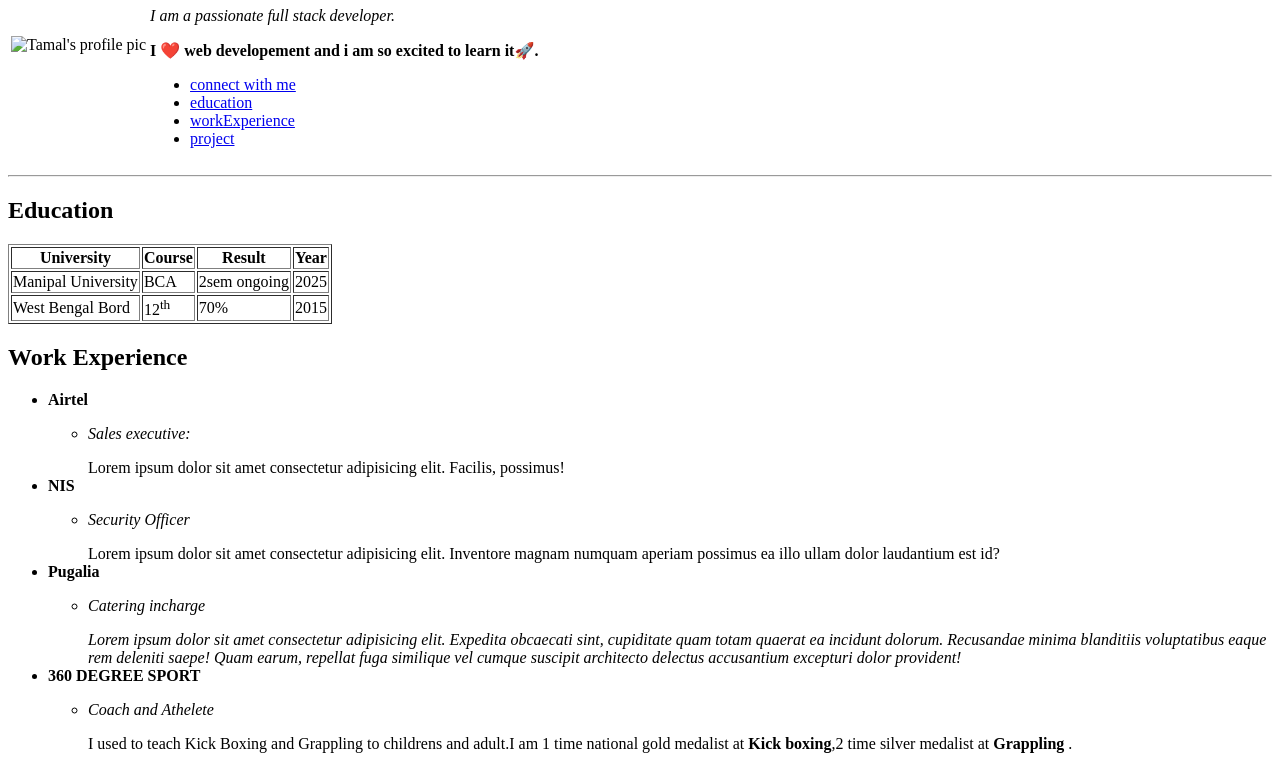
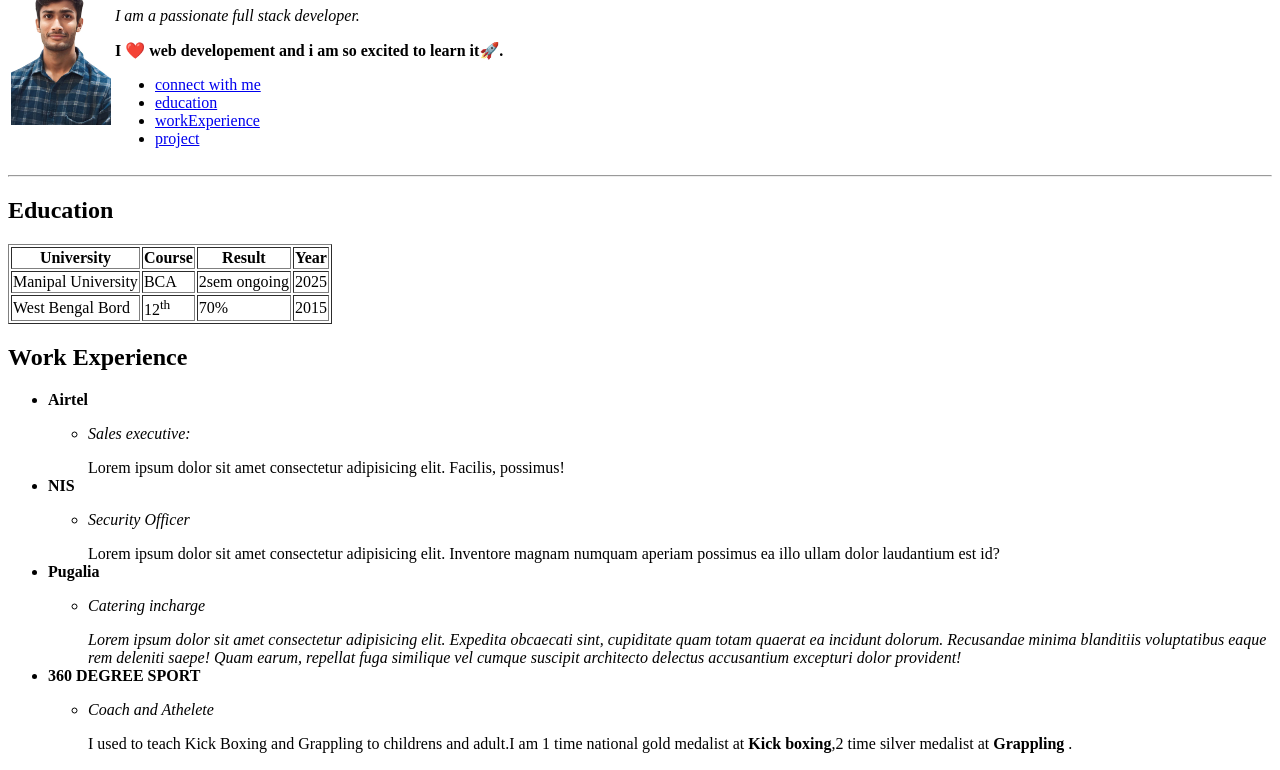
Before and after one commit to tamalSorkhel98/myResume, a plain HTML site: page index.html in a window 1280 px wide. Shown: the part 84-854 px from the top of the page. Drawn offline with Linux system fonts and the light colour scheme.

Commit message:
Update index.html

```diff
--- a/index.html
+++ b/index.html
@@ -10,7 +10,7 @@
    <header>
         <table>
             <tr>
-                <td><img src="./pic/myPhoto.jpg"alt="Tamal's profile pic"width="100">
+                <td><img src="./myPhoto.jpg"alt="Tamal's profile pic"width="100">
                 </td>
 
                 <td><h1>Tamal Sorkhel</h1>
@@ -135,4 +135,5 @@
       <p>linkEdin : abc.id</p>
     </footer>
 </body>
+
 </html>
```
